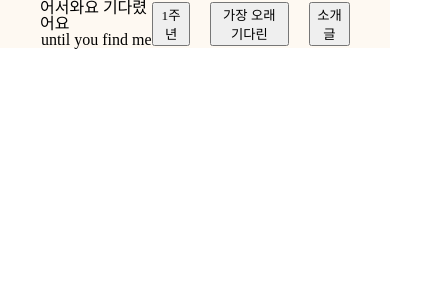
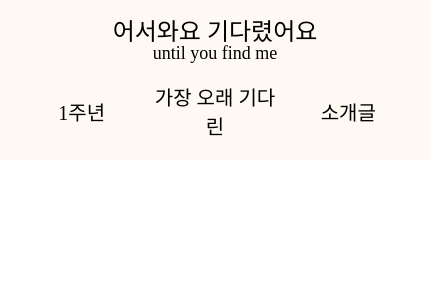
Before and after one commit to Eonjoo-Oh/until_u_find_me, a React (Create React App) app: page / in a window 390 px wide. Shown: the top 300 px of the page, 430 px wide, since content can reach past the window. Built offline with nearby package versions, Linux system fonts and the light colour scheme; no server answers; a web font is replaced by a local one.

Commit message:
header에 css, 반응형 css 추가

```diff
--- a/src/components/Header.js
+++ b/src/components/Header.js
@@ -9,7 +9,7 @@ const Header = () => {
 				<h1>어서와요 기다렸어요</h1>
 				<h3 className='sub-title'>until you find me</h3>
 			</div>
-			<nav>
+			<nav className='navigation'>
 				<div className='nav-buttons'>
 					<button className='nav-button'>1주년</button>
 					<button className='nav-button'>가장 오래 기다린</button>
--- a/src/styles/header.css
+++ b/src/styles/header.css
@@ -3,32 +3,85 @@
 	src: url("/src/assets/font/Goyang.otf");
 }
 
+button{
+	background: inherit;
+	border: none;
+	box-shadow: none;
+	border-radius: 0;
+	padding: 0;
+	overflow: visible;
+	cursor: pointer
+}
+
 .header {
+	width: 100%;
 	display: flex;
 	flex-direction: row;
 	justify-content: space-between;
 	align-items: center;
 	font-family: goyang;
 	background-color: #fef9f2;
-  }
+	height: 80px;
+}
 
 .logo {
+	width: 30%;
 	display: flex;
 	flex-direction: column;
 	justify-content: center;
 	align-items: center;
-	margin-left: 40px;
+	font-size: 30px;
+}
+
+.sub-title {
+	width: 100%;
+	display: flex;
+	flex-direction: row;
+	justify-content: center;
+	align-items: center;
+	font-size: 18px;
+}
+
+.navigation {
+	width: 100%;
 }
 
 .nav-buttons {
+	width: 100%;
 	display: flex;
 	flex-direction: row;
 	justify-content: space-between;
 	align-items: center;
 	gap: 20px;
-	margin-right: 40px;
   }
 
 .nav-button {
+	width: 100%;
 	font-family: goyang;
+	font-size: 20px;
 }
+
+@media screen and (max-width: 768px) {
+    .header {
+        flex-direction: column;
+        height: 120px;
+        padding: 20px;
+    }
+
+    .logo {
+        width: 100%;
+        font-size: 24px;
+    }
+
+    .nav-buttons {
+        width: 100%;
+        justify-content: space-around;
+        margin-top: 18px;
+		gap: 10px;
+    }
+
+    .nav-button {
+        font-size: 20px;
+        width: 100%;
+    }
+}
```
